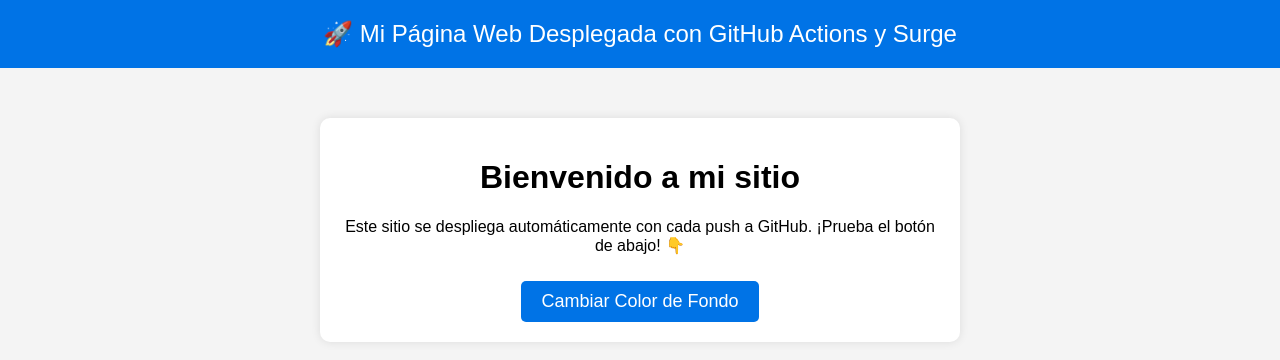
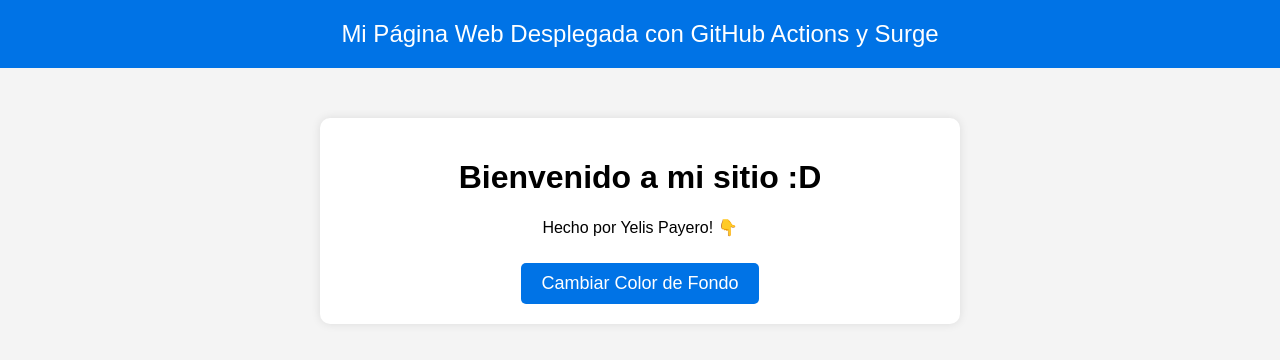
Before and after one commit to YelisPayros/YelisWeb, a plain HTML site: page Index.html in a window 1280 px wide. Drawn offline with Linux system fonts and the light colour scheme.

Commit message:
Actualización de la página

```diff
--- a/Index.html
+++ b/Index.html
@@ -43,11 +43,11 @@
     </style>
 </head>
 <body>
-    <header>🚀 Mi Página Web Desplegada con GitHub Actions y Surge</header>
+    <header>Mi Página Web Desplegada con GitHub Actions y Surge</header>
 
     <div class="container">
-        <h1>Bienvenido a mi sitio</h1>
-        <p>Este sitio se despliega automáticamente con cada push a GitHub. ¡Prueba el botón de abajo! 👇</p>
+        <h1>Bienvenido a mi sitio :D</h1>
+        <p>Hecho por Yelis Payero! 👇</p>
         <button onclick="cambiarFondo()">Cambiar Color de Fondo</button>
     </div>
 
```
Also changed, not shown: 1 other file.
